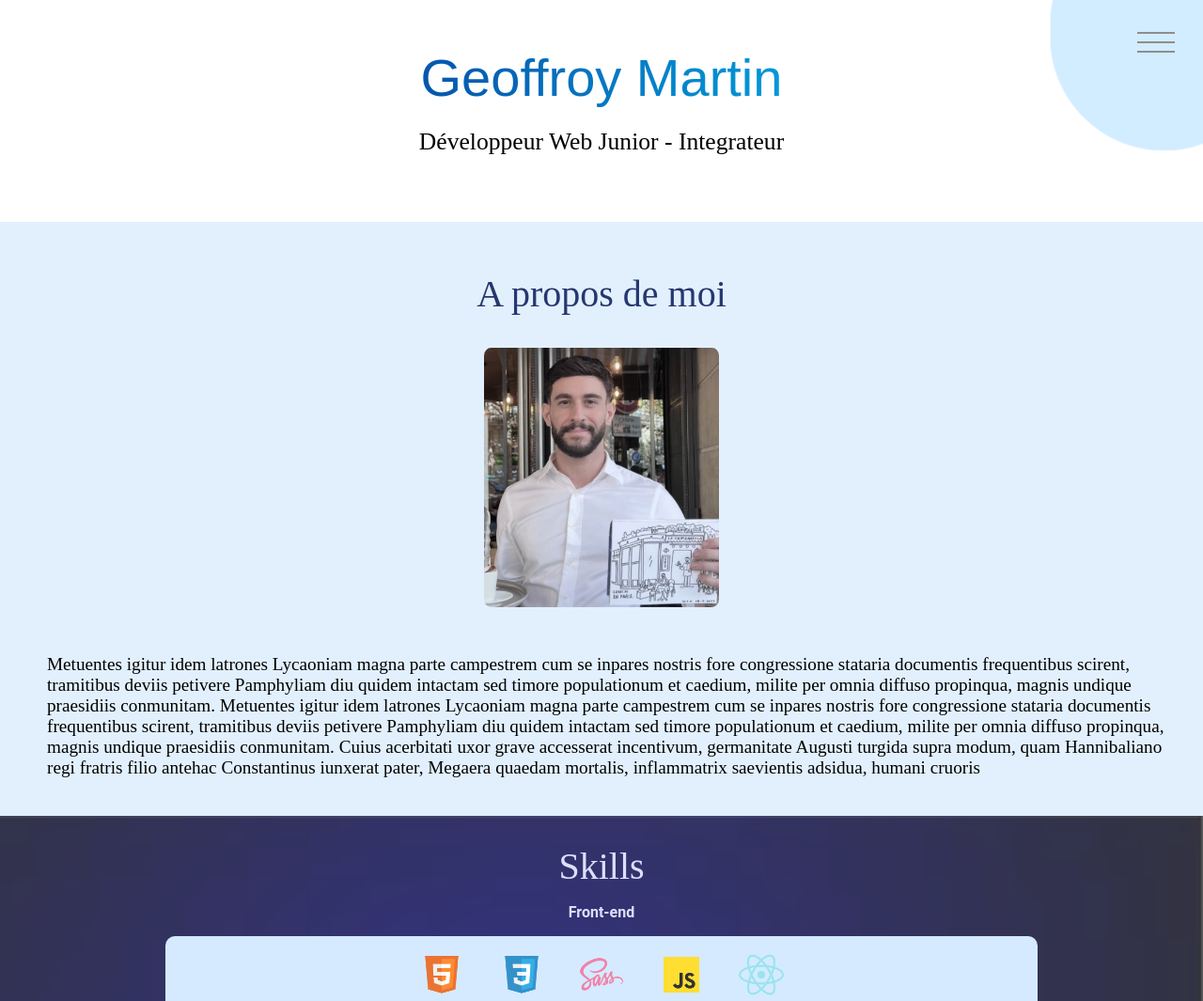
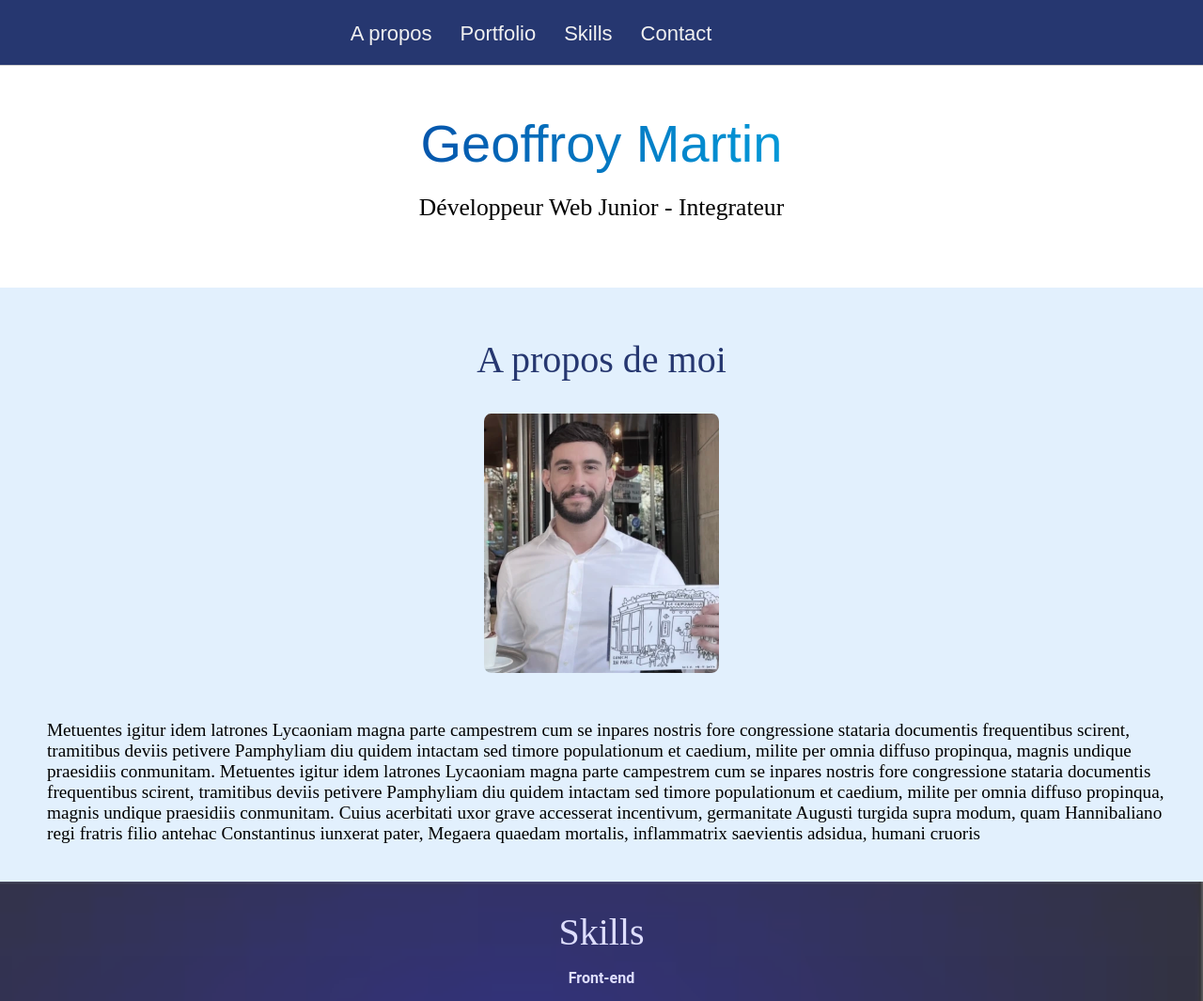
Before and after one commit to GeoffDW/Portfolio, a plain HTML site: page index.html in a window 1280 px wide. Shown: the top 1065 px of the page at 94% size. Drawn offline with nearby package versions, Linux system fonts and the light colour scheme; a web font is replaced by a local one.

Commit message:
changement header mode desktop

```diff
--- a/index.css
+++ b/index.css
@@ -97,6 +97,61 @@ header nav li {
 
 }
 
+/***** RESPONSIVE ****/
+
+@media screen and (min-width: 768px) {
+    .nav-toggler {
+        display: none;
+    }
+
+    .line {
+        display: none;
+    }
+
+    header nav {
+        width: 100%;
+        position: relative;
+        gap: 20px;
+        background: rgb(38, 55, 112);
+        text-decoration: none;
+        transform: none;
+        transition: none;
+
+        ul {
+            padding: 0;
+            margin-top: -10px;
+            margin-bottom: 20px;
+            width: 100%;
+            display: flex;
+            justify-content: center;
+            align-items: center;
+            flex-direction: row;
+            gap: 60px;
+
+
+            li {
+                list-style-type: none;
+
+                a:hover {
+                    color: #b8dafb;
+                    transform: scale(1.1);
+                    transition: 0.3s ease-in-out;
+                }
+
+                .fa-brands {
+                    display: none;
+                }
+            }
+        }
+    }
+
+    nav.active {
+        display: none;
+    }
+
+
+}
+
 /***** PRESENTATION ****/
 
 
@@ -126,8 +181,12 @@ header nav li {
         padding: 0 20px;
         font-size: 1.6em;
     }
+}
 
-
+@media screen and (min-width: 768px) {
+    #presentation {
+        background-image: none;
+    }
 }
 
 /***** A PROPOS ****/
@@ -229,7 +288,7 @@ header nav li {
 }
 
 
-    /* img {
+/* img {
         width: 100%;
         height: 230px;
         margin-top: 10px;
@@ -327,12 +386,14 @@ footer {
     flex-direction: column;
     justify-content: center;
 }
+
 footer nav {
     display: flex;
     flex-direction: column;
     justify-content: center;
     margin: auto;
 }
+
 footer ul {
     display: flex;
     flex-direction: row;
@@ -343,9 +404,11 @@ footer ul {
     font-size: 2.2em;
     padding: 0;
 }
+
 footer li {
     list-style-type: none;
 }
+
 footer a {
     display: flex;
     flex-direction: row;
@@ -356,49 +419,10 @@ footer a {
     margin-bottom: 10px;
     font-family: "roboto", sans-serif;
 }
+
 footer p {
     color: #b8dafb;
     text-align: center;
     font-size: 1em;
     font-family: "satoshi", sans-serif;
 }
-
-
-
-
-/* header {
-    background-color: rgb(38, 55, 112);
-    height: 100px;
-
-}
-
-.header-nav {
-    display: flex;
-    flex-direction: row;
-    font-family: 'Tanker', sans-serif;
-    justify-content: center;
-}
-
-ul {
-    display: flex;
-    flex-direction: row;
-    gap: 10px;
-    margin-top: 30px;
-    font-size: large;
-}
-
-li {
-    list-style-type: none;
-
-    a {
-        display: flex;
-        flex-direction: row;
-        text-decoration: none;
-        color: white;
-        font-size: 1.2em;
-    }
-
-    a:hover {
-        color: rgb(194, 225, 255);
-    }
-} */
```
